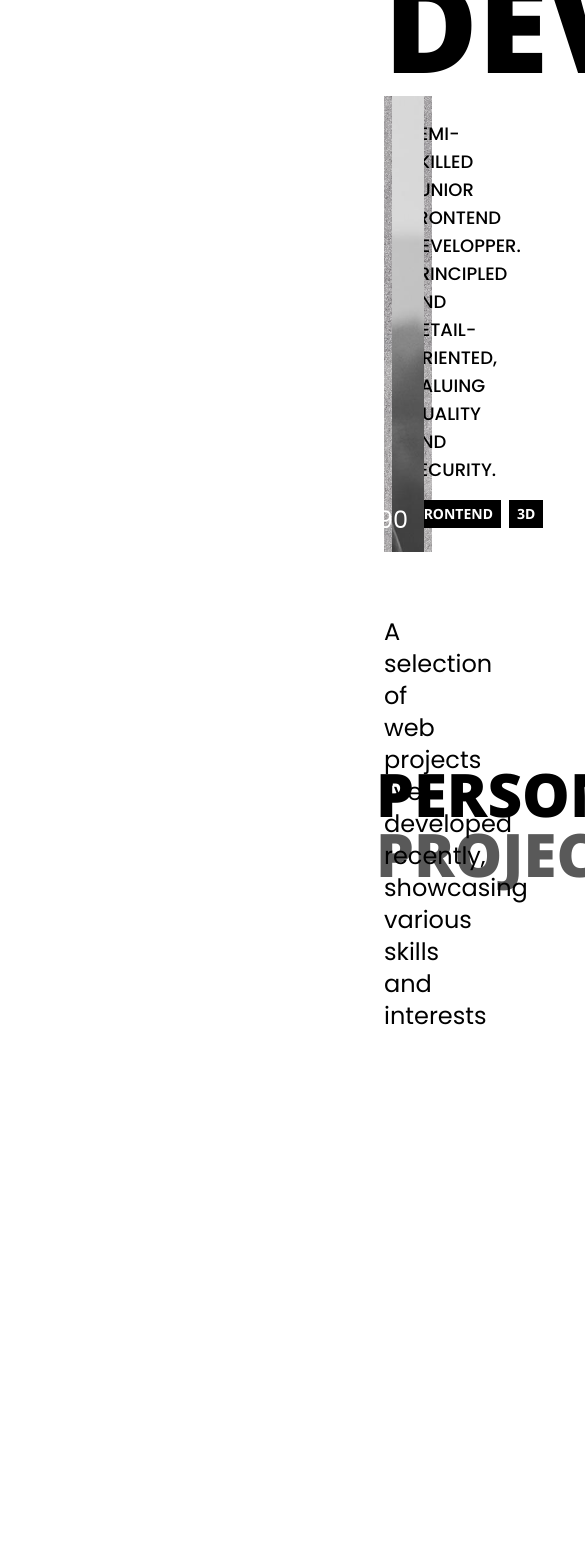
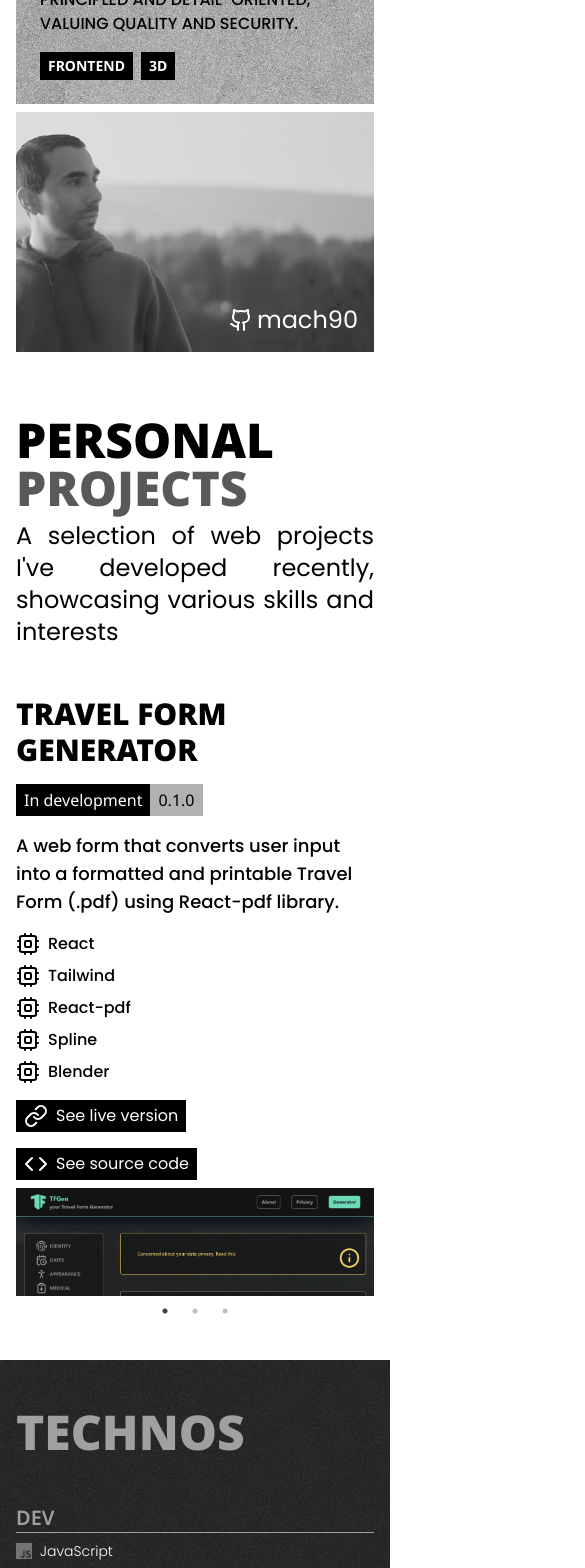
Before and after one commit to mach90/mach90-portfolio, a React (Vite) app: page / in a window 390 px wide. Shown: the part 240-1808 px from the top of the page, 585 px wide, since content can reach past the window. Built offline with nearby package versions, Linux system fonts and the light colour scheme.

Commit message:
responsive

```diff
--- a/src/components/Header.jsx
+++ b/src/components/Header.jsx
@@ -11,24 +11,24 @@ function Header() {
     /* //////////////////////////////////////////////////
     STYLES
     ////////////////////////////////////////////////// */
-    const headerContainerStyle = "mx-96 my-4 flex flex-col gap-2 justify-center items-center";
+    const headerContainerStyle = "mx-4 lg:mx-[10%] xl:mx-[20%] my-4 flex flex-col gap-2 justify-center items-center";
 
-    const headerCoordsContainerStyle = "flex flex-row justify-center gap-24 items-center w-full";
+    const headerCoordsContainerStyle = "flex flex-row justify-center gap-8 sm:gap-24 items-center w-full";
     const headerCoordsLogoStyle = "h-6";
     const headerCoordsNameStyle = "font-heading uppercase font-black text-xl";
     const headerCoordsInfoStyle = "font-default text-md";
 
-    const headerTitleStyle = "text-9xl font-black uppercase font-heading text-customColor1 w-full text-center";
+    const headerTitleStyle = "text-6xl sm:text-7xl md:text-8xl lg:text-9xl font-black uppercase font-heading text-customColor1 w-full text-center";
 
     const headerDescriptionContainerStyle = "w-full grid grid-cols-3 gap-2";
 
-    const headerDescriptionCardStyle = "w-full flex flex-col gap-4 p-6 bg-grainyLight";
-    const headerDescriptionCardTextStyle = "font-default font-medium uppercase text-lg";
+    const headerDescriptionCardStyle = "w-full col-span-full md:col-span-1 flex flex-col gap-4 p-6 bg-grainyLight";
+    const headerDescriptionCardTextStyle = "font-default font-medium uppercase text-md lg:text-lg";
     const headerDescriptionCardTagsContainerStyle = "flex flex-row gap-2 font-heading uppercase font-bold text-textlight text-sm";
     const headerDescriptionTagStyle = "bg-dark px-2 py-1";
 
-    const headerDescriptionProfileStyle = "w-full col-span-2 bg-profileCasual bg-cover bg-center flex flex-col gap-2 justify-end items-end font-default text-textlight text-2xl p-4";
-    const headerDescriptionProfileLinkStyle = "flex flex-row gap-1 justify-end items-center hover:text-textdark";
+    const headerDescriptionProfileStyle = "w-full col-span-full md:col-span-2 bg-profileCasual bg-cover bg-center flex flex-col gap-2 justify-end items-end font-default text-textlight text-2xl p-4 min-h-60";
+    const headerDescriptionProfileLinkStyle = "flex flex-row gap-1 justify-end items-center hover:underline";
     const headerDescriptionProfileLinkTextStyle = "";
 
     /* //////////////////////////////////////////////////
@@ -41,8 +41,6 @@ function Header() {
                 <div className={headerCoordsContainerStyle}>
                     <img src={Logo} alt="Mach logo" className={headerCoordsLogoStyle} />
                     <p className={headerCoordsNameStyle}>mach90</p>
-                    {/* <p className={headerCoordsInfoStyle}>+33 6 12 34 56 78</p>
-                    <p className={headerCoordsInfoStyle}>john.doe@gmail.com</p> */}
                     <p className={headerCoordsInfoStyle}>Toulouse, France</p>
                 </div>
 
@@ -50,7 +48,7 @@ function Header() {
 
                 <div className={headerDescriptionContainerStyle}>
                     <div className={headerDescriptionCardStyle}>
-                        <p className={headerDescriptionCardTextStyle}>Semi-skilled junior frontend developper. Principled and detail-oriented, valuing quality and security.</p>
+                        <p className={headerDescriptionCardTextStyle}>Frontend noob creating webapps. Principled and detail-oriented, valuing quality and security.</p>
                         <div className={headerDescriptionCardTagsContainerStyle}>
                             {/* <p className={headerDescriptionTagStyle}>Technicien</p> */}
                             <p className={headerDescriptionTagStyle}>Frontend</p>
--- a/src/components/Project.jsx
+++ b/src/components/Project.jsx
@@ -8,7 +8,7 @@ STYLES
 //////////////////////////////////////////////////////////////////////////////////////////////////// */
 const projectContainerStyle = "font-default grid grid-cols-4 gap-2 h-[600px]";
 
-const projectInfosStyle = "flex flex-col gap-4 col-span-1";
+const projectInfosStyle = "flex flex-col gap-4 col-span-full lg:col-span-1";
 
 const projectInfosTitleStyle = "font-heading font-black uppercase text-3xl";
 
@@ -18,12 +18,10 @@ const projectInfosProgressPercentageStyle = "bg-medium text-textdark px-2 py-1";
 const projectInfosDescriptionStyle = "font-medium text-lg";
 const projectInfosTechsStyle = "flex flex-col gap-2";
 const projectInfosTechStyle = "flex flex-row gap-2 font-medium";
-const projectInfosLinksStyle = "flex flex-row gap-2 bg-dark px-2 py-1 text-textlight w-max";
+const projectInfosLinksStyle = "flex flex-row gap-2 bg-dark px-2 py-1 text-textlight w-max hover:bg-alternatedark";
 
-const projectScreenshotBigContainerStyle = "col-span-2 h-full";
-const projectScreenshotSmallContainerStyle = "col-span-1 h-full";
-
-const projectScreenshotImage = "";
+const projectScreenshotBigContainerStyle = "col-span-4 md:col-span-3 lg:col-span-2 h-full";
+const projectScreenshotSmallContainerStyle = "col-span-0 md:col-span-1 h-full";
 
 /* ////////////////////////////////////////////////////////////////////////////////////////////////////
 PROJECT COMPONENT
@@ -56,11 +54,11 @@ export default function Project({title, description, status, version, techs, src
             </div>
 
             <div className={projectScreenshotBigContainerStyle}>
-                <img src={src1} alt={title} className={projectScreenshotImage}/>
+                <img src={src1} alt={title} />
             </div>
 
             <div className={projectScreenshotSmallContainerStyle}>
-                <img src={src2} alt={title} className={projectScreenshotImage}/>
+                <img src={src2} alt={title} />
             </div>
 
         </div>
--- a/src/components/Projects.jsx
+++ b/src/components/Projects.jsx
@@ -27,8 +27,8 @@ const projectsList = [
     title: "Travel Form Generator",
     status: "In development",
     version: "0.1.0",
-    description: "Create a Travel Form .pdf via a user friendly web form and React PDF.",
-    techs: ["React", "Tailwind", "React-pdf"],
+    description: "A web form that converts user input into a formatted and printable Travel Form (.pdf) using React-pdf library.",
+    techs: ["React", "Tailwind", "React-pdf", "Spline", "Blender"],
     src1: TravelFormGeneratorImg1,
     src2: TravelFormGeneratorImg2,
     link: "https://travelformgenerator.netlify.app/",
@@ -38,7 +38,7 @@ const projectsList = [
     title: "Bento Enviro",
     status: "In development",
     version: "0.1.0",
-    description: "Essential weather info and more about your area in a Bento UI layout.",
+    description: "Aggregating diverse weather and environmental data from multiple APIs and presenting it through a concise Bento-style UI.",
     techs: ["React", "Tailwind"],
     src1: BentoEnviroImg1,
     src2: BentoEnviroImg2,
@@ -69,11 +69,11 @@ const projectsList = [
   //   github: "",
   // },
   {
-    title: "Primus product page",
+    title: "Primus stove showcase",
     status: "In development",
     version: "0.1.0",
-    description: "Primus product page adaptation on Webflow",
-    techs: ["Webflow", "Figma", "Spline", "Blender"],
+    description: "Transformed a Primus stove e-commerce product page into a product showcase on Webflow, preserving the brand's visual identity while enhancing the presentation.",
+    techs: ["Figma", "Webflow", "Spline", "Blender"],
     src1: PrimusImg1,
     src2: PrimusImg2,
     link: "https://prime-lite-plus.webflow.io/",
@@ -82,11 +82,11 @@ const projectsList = [
 ]
 
 function Projects() {
-  const projectsContainerStyle = "mx-96 my-16 flex flex-col gap-12 justify-center items-center";
+  const projectsContainerStyle = "mx-4 lg:mx-[10%] xl:mx-[20%] my-16 flex flex-col gap-12 justify-center items-center";
   const projectsContainerTitleContainerStyle = "gap-2 items-center grid grid-cols-3";
-  const projectsContainerTitleStyle = "text-6xl font-black uppercase font-heading text-textdark";
+  const projectsContainerTitleStyle = "text-5xl xl:text-6xl font-black uppercase font-heading text-textdark col-span-full md:col-span-1";
   const projectsContainerTitleSpanStyle = "text-textmedium";
-  const projectsContainerPhraseStyle = "text-2xl font-default font-normal text-justify col-span-2";
+  const projectsContainerPhraseStyle = "text-2xl font-default font-normal text-justify col-span-full md:col-span-2";
   const projectsSliderContainerStyle = "slider-container w-full";
 
   const settings = { //https://react-slick.neostack.com/docs/example/
--- a/src/components/Technos.jsx
+++ b/src/components/Technos.jsx
@@ -19,12 +19,12 @@ function Technos() {
     /* //////////////////////////////////////////////////
     STYLES
     ////////////////////////////////////////////////// */
-    const technosContainerStyle = "px-96 py-12 bg-grainyMedium flex flex-row justify-between";
+    const technosContainerStyle = "px-4 lg:px-[10%] xl:px-[20%] py-12 bg-grainyMedium flex flex-col xl:flex-row gap-12 justify-between";
     const technosTitleStyle = "font-heading text-alternatelight uppercase text-5xl font-black";
-    const technosListsContainerStyle = "flex flex-row gap-24";
+    const technosListsContainerStyle = "flex flex-col sm:flex-row gap-8 sm:gap-12 md:gap-16 lg:gap-24";
     const technosListContainerStyle = "flex flex-col gap-2"
     const technosListTitleStyle = "uppercase font-heading font-semibold text-xl text-alternatelight border-b border-alternatelight";
-    const technosListStyle = "text-textlight font-default font-light flex flex-col gap-2 text-2xl";
+    const technosListStyle = "text-textlight font-default font-light flex flex-col gap-2 text-sm sm:text-lg lg:text-2xl";
     const technosListItemStyle = "flex flex-row gap-2 items-center";
     const technosListItemLogoStyle = "text-textlight w-4 grayscale brightness-50";
 
--- a/tailwind.config.js
+++ b/tailwind.config.js
@@ -21,7 +21,7 @@ export default {
         textmedium: "#595959",
         textdark: "#000000",
         textdisplay: "#000000",
-        light: "#FFFFFF",
+        light: "#f4f4f4",
         medium: "#B1B1B1",
         dark: "#000000",
         accent: "#FFF500",
```
